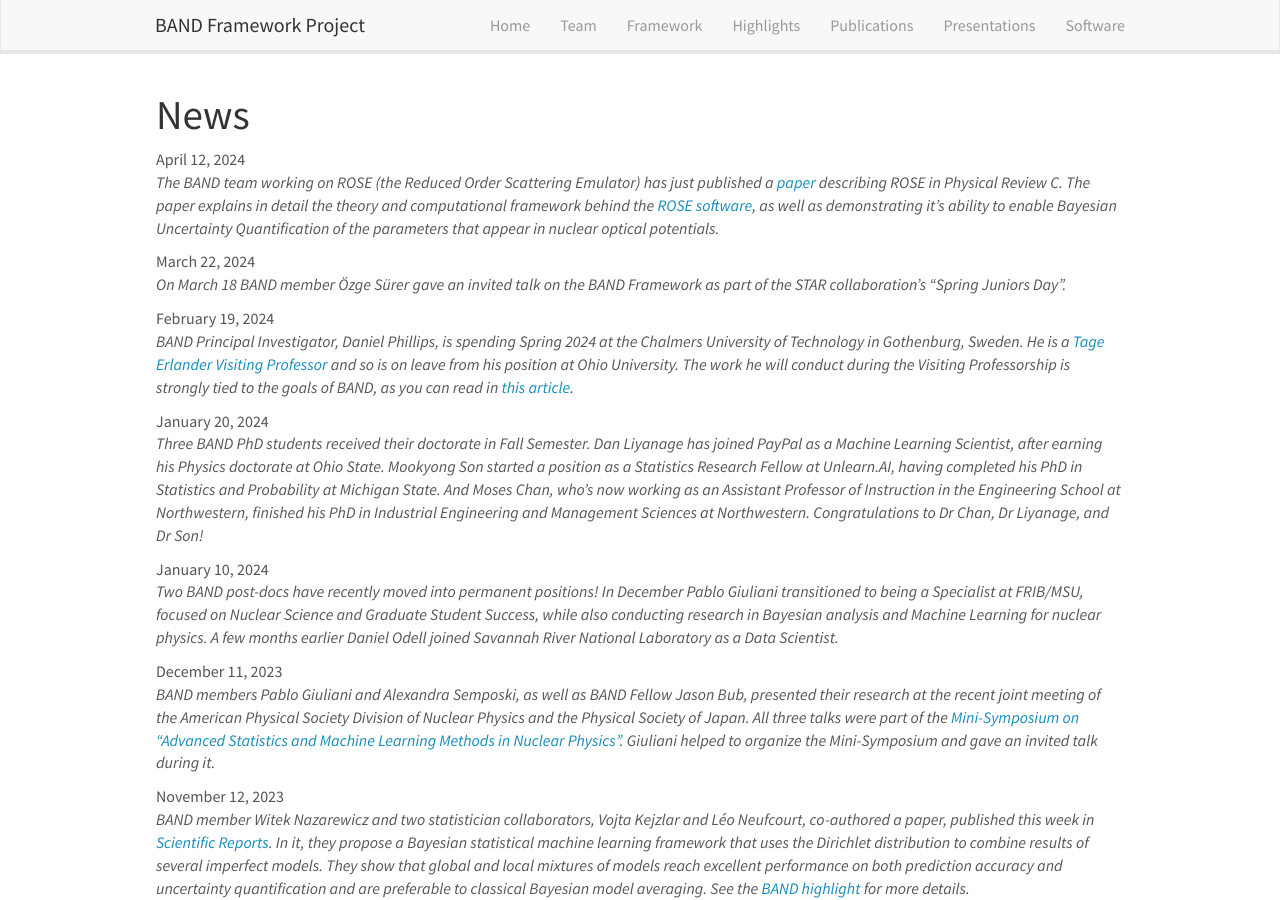
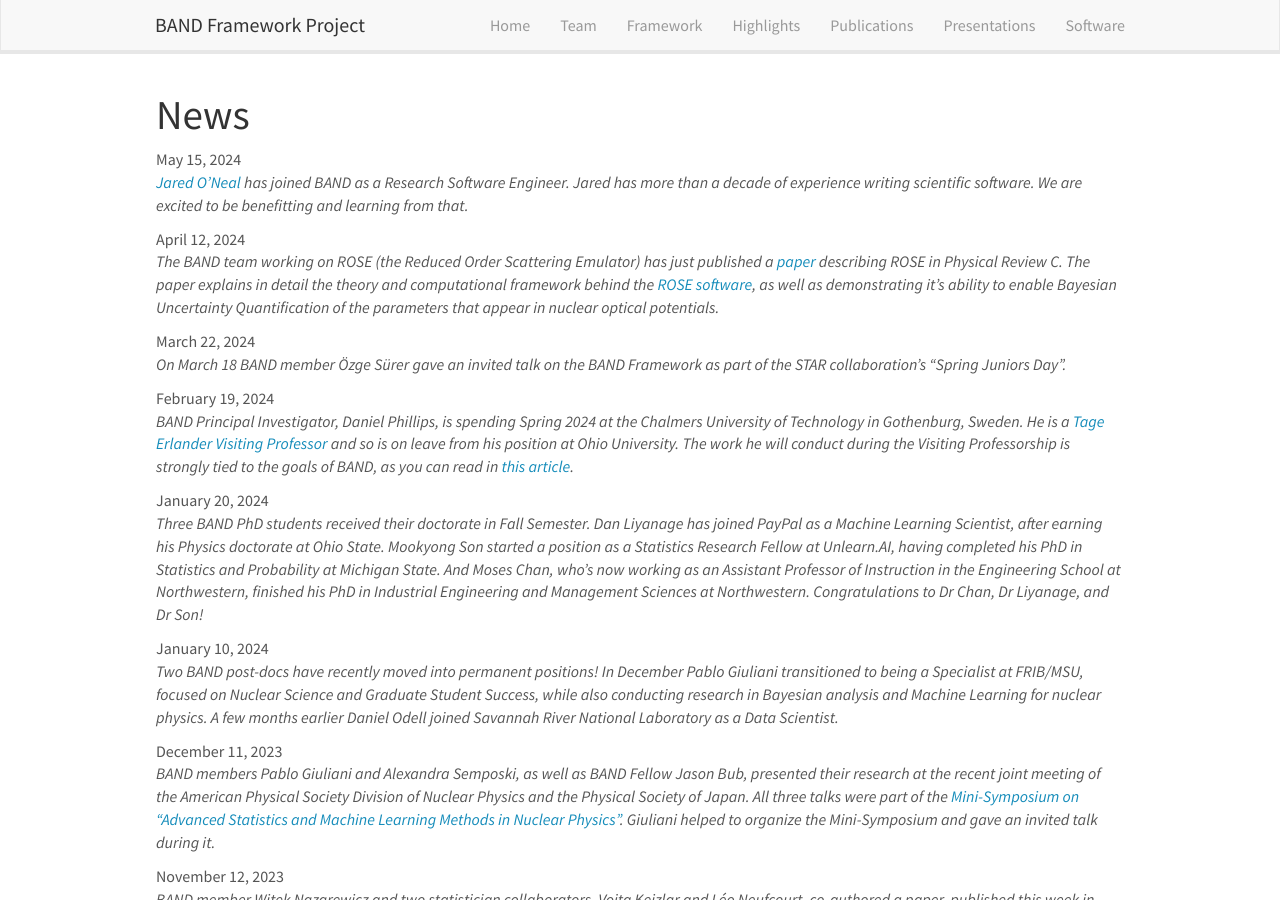
Before and after one commit to bandframework/bandframework.github.io, a Jekyll site: the page built from _pages/allnews.md, in a window 1280 px wide and 900 px high. Built offline with Jekyll 4.4.1, drawn with Linux system fonts in a browser that asks for light colours; nearby versions of some CDN libraries.

Commit message:
O'Neal news item

```diff
--- a/_data/news.yml
+++ b/_data/news.yml
@@ -1,3 +1,7 @@
+- date: May 15, 2024
+  headline: >
+   <a href="https://www.anl.gov/profile/jared-p-o-neal">Jared O'Neal</a> has joined BAND as a Research Software Engineer. Jared has more than a decade of experience writing scientific software. We are excited to be benefitting and learning from that.
+
 - date: April 12, 2024
   headline: >
    The BAND team working on ROSE (the Reduced Order Scattering Emulator) has just published a <a href="https://journals.aps.org/prc/abstract/10.1103/PhysRevC.109.044612">paper</a> describing ROSE in Physical Review C. The paper explains in detail the theory and computational framework behind the <a href="https://github.com/bandframework/rose">ROSE software</a>, as well as demonstrating it's ability to enable Bayesian Uncertainty Quantification of the parameters that appear in nuclear optical potentials.
```
